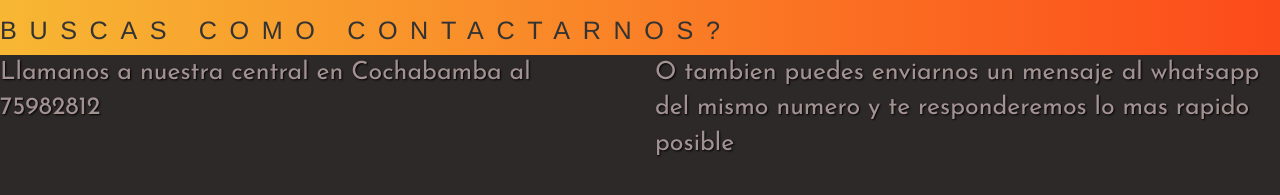
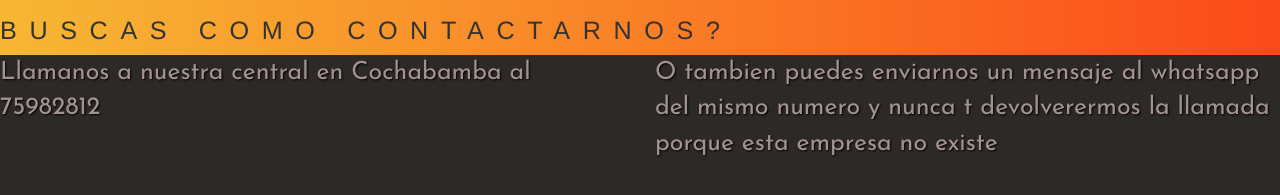
Before and after one commit to FranciscoTeranAra/primerTrabajo, a plain HTML site: page ProeyctoClasificados/Contactos.html in a window 1280 px wide. Shown: the part 831-1026 px from the top of the page. Drawn offline with nearby package versions, Linux system fonts and the light colour scheme.

Commit message:
El primer cambio fue hecho

```diff
--- a/ProeyctoClasificados/Contactos.html
+++ b/ProeyctoClasificados/Contactos.html
@@ -60,7 +60,7 @@
     <div class="footer">
         <div class="row">
             <div class="col-md-6 fontJosefinSansMini2">Llamanos a nuestra central en Cochabamba al 75982812</div>
-            <div class="col-md-6 fontJosefinSansMini2">O tambien puedes enviarnos un mensaje al whatsapp del mismo numero y te responderemos lo mas rapido posible</div>
+            <div class="col-md-6 fontJosefinSansMini2">O tambien puedes enviarnos un mensaje al whatsapp del mismo numero y nunca t devolverermos la llamada porque esta empresa no existe</div>
 
         </div>
 
```
